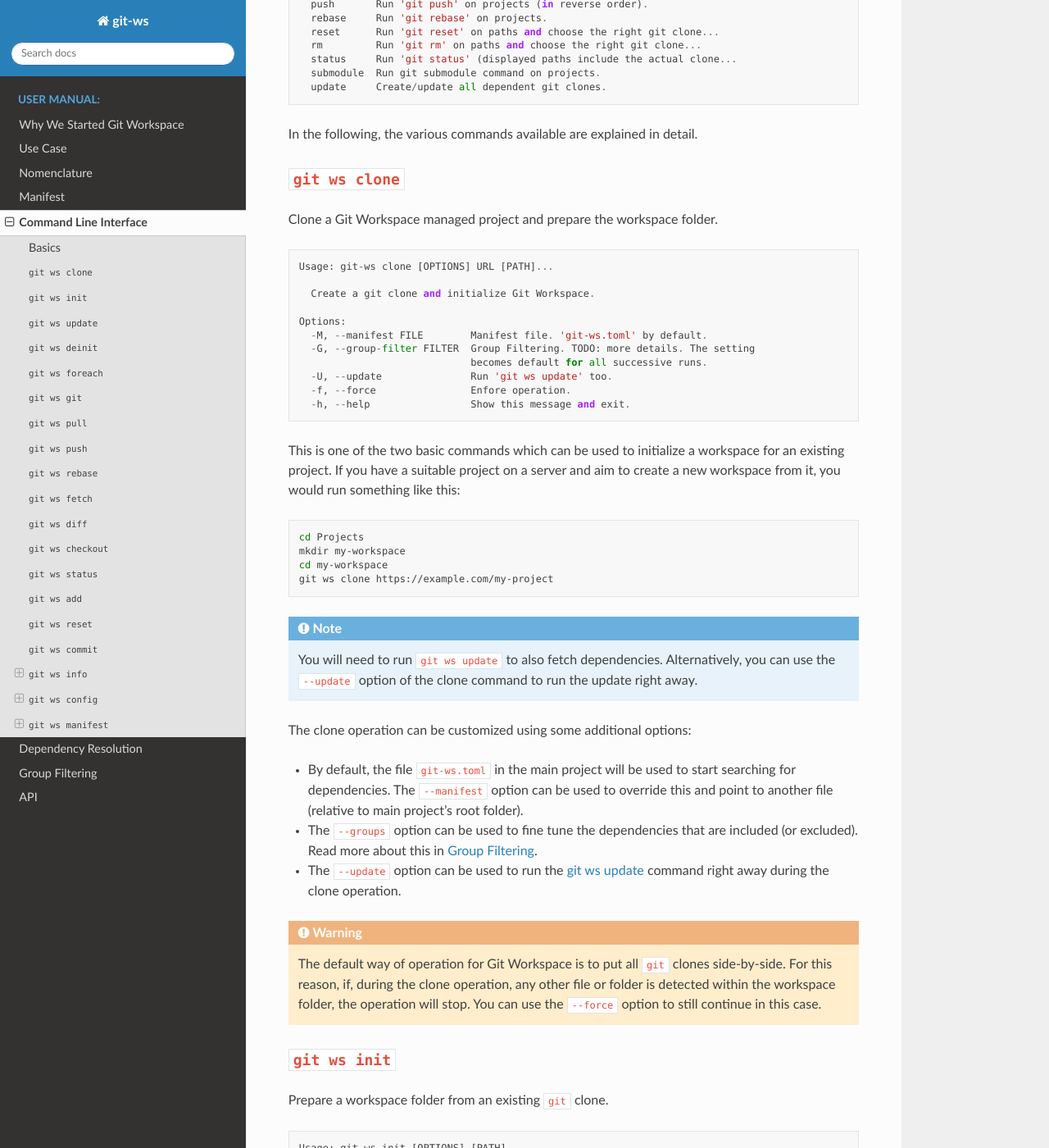
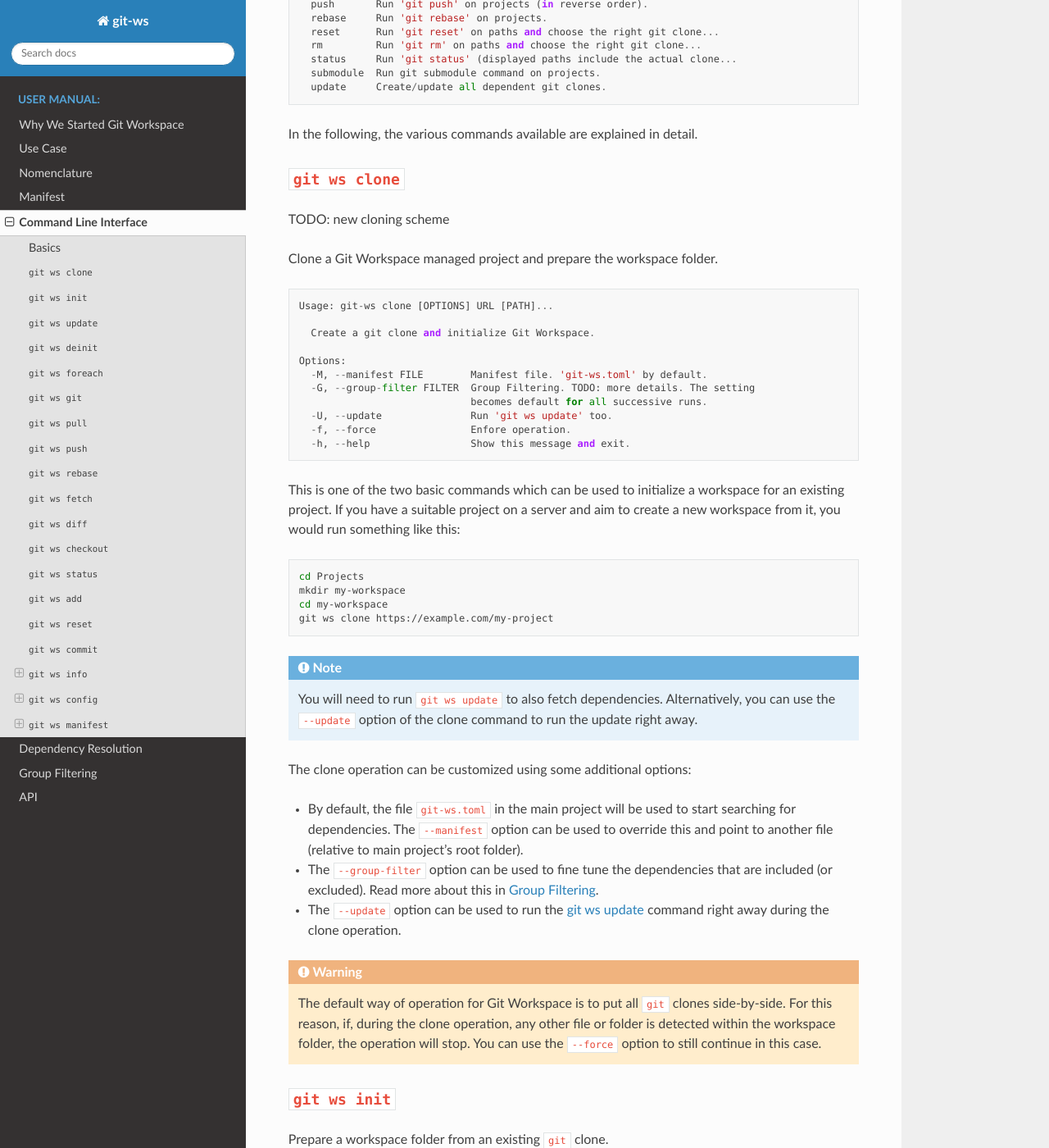
Before and after one commit to c0fec0de/git-ws, a Sphinx documentation site: the page built from docs/manual/command-line-interface.rst, in a window 1280 px wide and 1400 px high, scrolled down 856 px. Shown: the whole window at 82% size. Built offline with Sphinx 7.4.7 and the Read the Docs theme 2.0.0, drawn with Linux system fonts in a browser that asks for light colours; pages that are not in the unit, such as notebooks, are missing from menus; some of the changed text lies outside the part shown.

Commit message:
rename --groups to --group-filter

```diff
--- a/docs/manual/command-line-interface.rst
+++ b/docs/manual/command-line-interface.rst
@@ -18,6 +18,8 @@ In the following, the various commands available are explained in detail.
 
 ``git ws clone``
 ----------------
+
+TODO: new cloning scheme
 
 Clone a Git Workspace managed project and prepare the workspace folder.
 
@@ -40,7 +42,7 @@ This is one of the two basic commands which can be used to initialize a workspac
 The clone operation can be customized using some additional options:
 
 - By default, the file ``git-ws.toml`` in the main project will be used to start searching for dependencies. The ``--manifest`` option can be used to override this and point to another file (relative to main project's root folder).
-- The ``--groups`` option can be used to fine tune the dependencies that are included (or excluded). Read more about this in :ref:`group_filtering`.
+- The ``--group-filter`` option can be used to fine tune the dependencies that are included (or excluded). Read more about this in :ref:`group_filtering`.
 - The ``--update`` option can be used to run the :ref:`git_ws_update` command right away during the clone operation.
 
 .. warning::
@@ -106,7 +108,7 @@ Another use case is keeping a workspace up-to-date. For example, after getting c
 There are also some additional options which can be used to further tweak the command:
 
 - You can use the ``--project`` option to specify which project to operate on. This option can be used multiple times. Unless otherwise specified, the command operates on all projects in a workspace. Using this option, the update can be limited to the given projects only.
-- As with the ``clone`` and ``init`` commands, you can specify an alternative manifest using the ``--manifest`` option. The operation can be further limited using the ``--groups`` filter. See :ref:`group_filtering` for more information.
+- As with the ``clone`` and ``init`` commands, you can specify an alternative manifest using the ``--manifest`` option. The operation can be further limited using the ``--group-filter`` filter. See :ref:`group_filtering` for more information.
 - By default, the update will also pull changes from the server, including the main project. If this is not desired, pulling the main repository can be avoided by using the ``--skip-main`` option.
 - If preferred, one can use the ``--rebase`` option to run a ``git rebase`` instead of a ``git pull``.
 - By using ``--prune``, ``git`` repositories that became outdated will be removed from the workspace.
@@ -148,7 +150,7 @@ This command is useful to run a shell command once for each ``git`` clone in a w
 
     git ws foreach git status
 
-- The command can be fine tuned similarly to the :ref:`git_ws_update` command using the ``--project``, ``--manifest`` and ``--groups`` options.
+- The command can be fine tuned similarly to the :ref:`git_ws_update` command using the ``--project``, ``--manifest`` and ``--group-filter`` options.
 - By default, the projects are traversed from the main project down to its dependencies. By using the ``--reverse`` option, the order in which the projects are visited are inverted.
 
 
```
